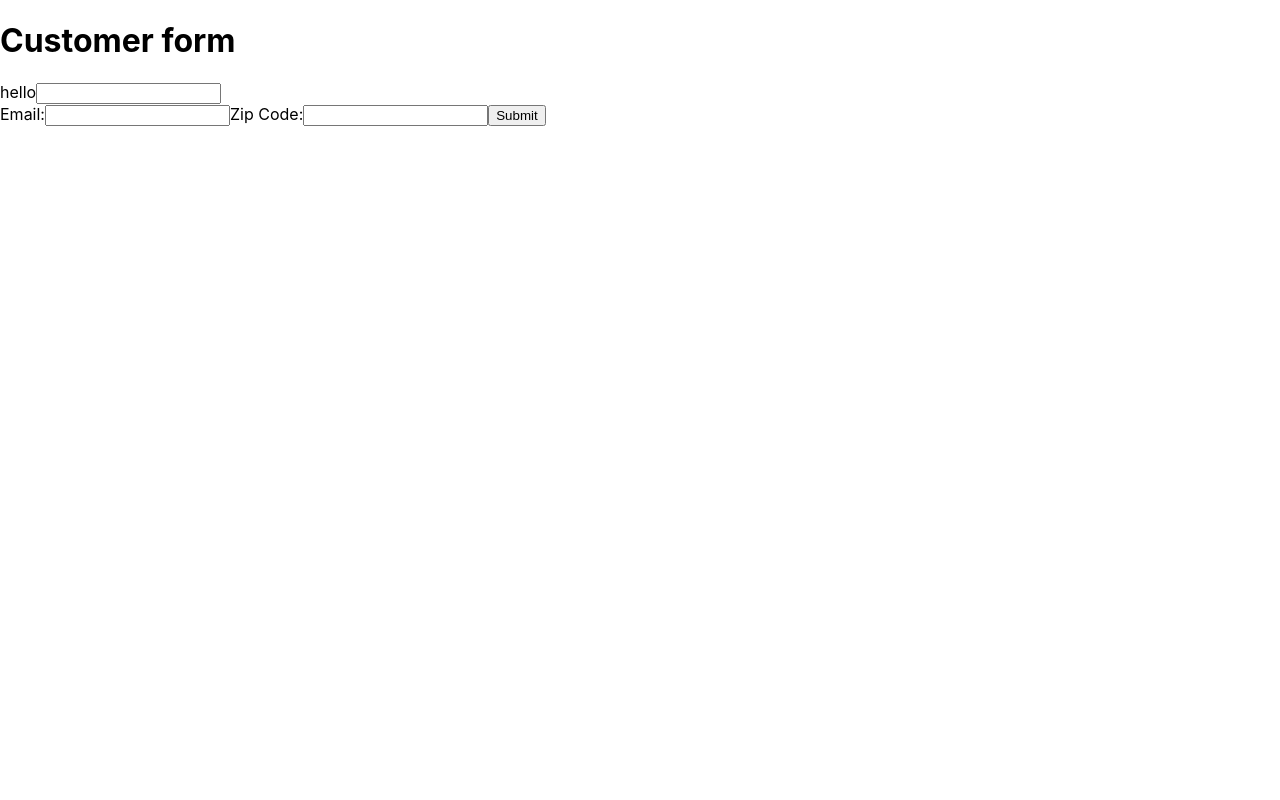
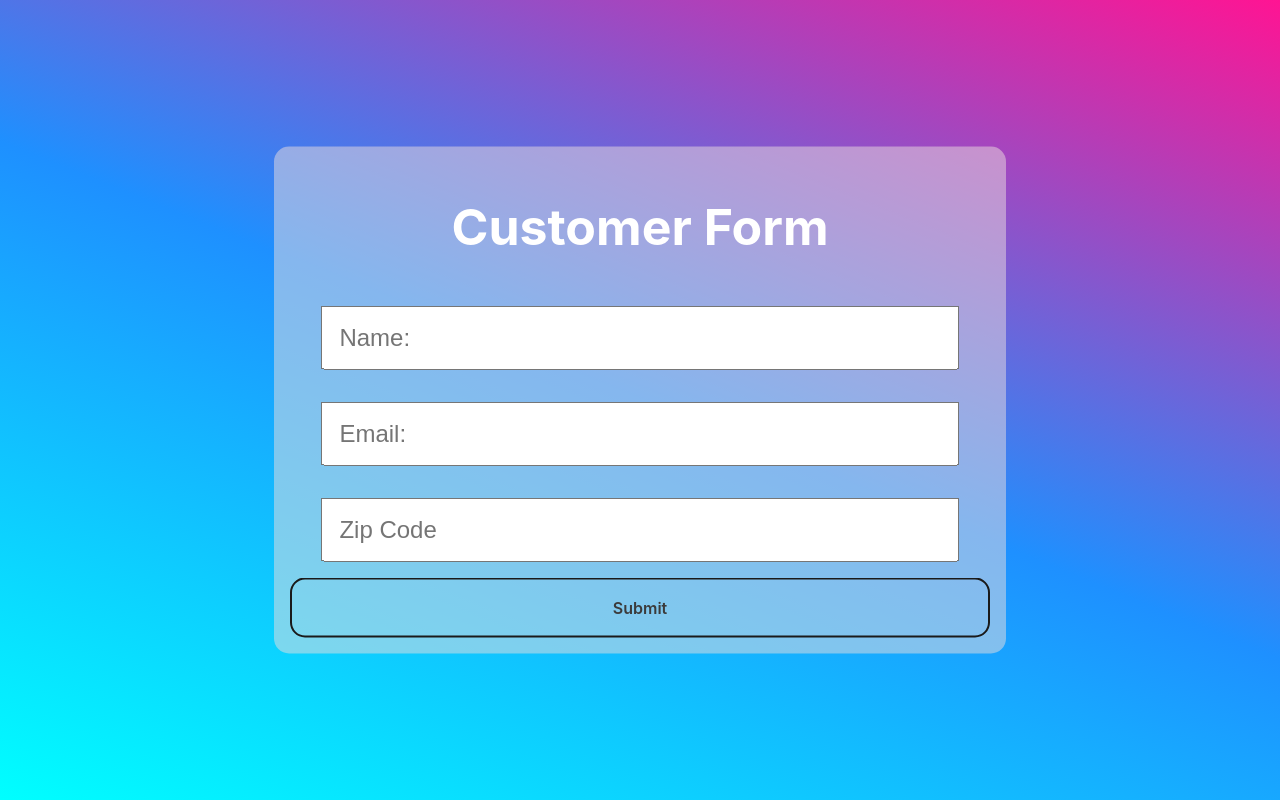
Before and after one commit to justwillj/Customer-form-exercise-v1, a React (Create React App) app: page / in a window 1280 px wide. Built offline with nearby package versions, Linux system fonts and the light colour scheme.

Commit message:
Added css styling to the page

```diff
--- a/src/components/app/App.css
+++ b/src/components/app/App.css
@@ -1,3 +1,75 @@
-p{
+html {
+  background: rgb(255, 255, 255)
+    linear-gradient(22deg, aqua, dodgerblue, deeppink) fixed;
+}
+
+p {
   color: red;
 }
+h1 {
+  font-size: 50px;
+  color: white;
+}
+
+form {
+  width: 700px;
+}
+
+.main {
+  text-align: center;
+  position: absolute;
+  top: 50%;
+  left: 50%;
+  margin-right: -50%;
+  transform: translate(-50%, -50%);
+  display: flex;
+  flex-direction: column;
+  background: rgba(235, 222, 222, 0.5);
+  border-radius: 15px;
+}
+
+/* CSS */
+.button-28 {
+  appearance: none;
+  background-color: transparent;
+  border: 2px solid #1a1a1a;
+  border-radius: 15px;
+  box-sizing: border-box;
+  color: #3b3b3b;
+  cursor: pointer;
+  display: inline-block;
+  font-family: Roobert, -apple-system, BlinkMacSystemFont, "Segoe UI", Helvetica,
+    Arial, sans-serif, "Apple Color Emoji", "Segoe UI Emoji", "Segoe UI Symbol";
+  font-size: 16px;
+  font-weight: 600;
+  line-height: normal;
+  margin: 0;
+  min-height: 60px;
+  min-width: 0;
+  outline: none;
+  padding: 16px 24px;
+  text-align: center;
+  text-decoration: none;
+  transition: all 300ms cubic-bezier(0.23, 1, 0.32, 1);
+  user-select: none;
+  -webkit-user-select: none;
+  touch-action: manipulation;
+  width: 100%;
+  will-change: transform;
+}
+
+.button-28:disabled {
+  pointer-events: none;
+}
+
+.button-28:hover {
+  color: #fff;
+  background-color: #1a1a1a;
+  box-shadow: rgba(0, 0, 0, 0.25) 0 8px 15px;
+  transform: translateY(-2px);
+}
+
+.button-28:active {
+  box-shadow: none;
+  transform: translateY(0);
+}
--- a/src/components/app/App.js
+++ b/src/components/app/App.js
@@ -13,7 +13,7 @@ const App = () => {
   const validEmail = /^[\w-\.]+@([\w-]+\.)+[\w-]{2,4}$/g;
 
   //Toggles the errors
-  const [nameError, setNameError] = useState(true);
+  const [nameError, setNameError] = useState(false);
   const [emailError, setEmailError] = useState(false);
   const [zipCodeError, setZipCodeError] = useState(false);
 
@@ -50,25 +50,34 @@ const App = () => {
   };
 
   return (
-    <div>
-      <h1>Customer form </h1>
+    <div className="main">
+      <h1>Customer Form </h1>
+      <form onSubmit={formCheck} noValidate>
+        {nameError ? <p>Must be 3 characters</p> : null}
+        <Input
+          type="text"
+          value={name}
+          onChange={inputOnChangeName}
+          placeholder="Name:"
+        />
 
-      <form onSubmit={formCheck} noValidate>
-        <Input type="text" label="hello" />
+        {emailError ? <p>Must be a valid email</p> : null}
+        <Input
+          type="email"
+          value={email}
+          onChange={inputOnChangeEmail}
+          placeholder="Email:"
+        />
 
-        <label>Email:</label>
-        {emailError ? <p>Must be a valid email</p> : null}
-        <input type="email" value={email} onChange={inputOnChangeEmail}></input>
-
-        <label>Zip Code:</label>
         {zipCodeError ? <p>Must be a valid zip code</p> : null}
-        <input
+        <Input
           type="number"
           value={zipCode}
           onChange={inputOnChangeZipCode}
-        ></input>
+          placeholder="Zip Code"
+        />
 
-        <input type="submit"></input>
+        <input className="button-28" type="submit"></input>
       </form>
     </div>
   );
--- a/src/components/errorMessage/ErrorMessage.css
+++ b/src/components/errorMessage/ErrorMessage.css
@@ -1,3 +1,3 @@
-p{
-    color: red;
+p {
+  color: red;
 }
--- a/src/components/errorMessage/ErrorMessage.js
+++ b/src/components/errorMessage/ErrorMessage.js
@@ -1,5 +1,5 @@
 import React from "react";
-const ErrorMessage = ({ label }) => {
-  <label htmlFor={label}>{label}</label>;
+const ErrorMessage = () => {
+  <p>dfsfsdafasdfsf</p>;
 };
 export default ErrorMessage;
--- a/src/components/input/Input.css
+++ b/src/components/input/Input.css
@@ -0,0 +1,16 @@
+input {
+  padding: 1rem 1rem 1rem 1rem;
+  width: 90%;
+}
+input[type="text"] {
+  font-size: 24px;
+}
+input[type="email"] {
+  font-size: 24px;
+}
+input[type="number"] {
+  font-size: 24px;
+}
+div {
+  padding: 1rem;
+}
--- a/src/components/input/Input.js
+++ b/src/components/input/Input.js
@@ -1,5 +1,6 @@
 import React from "react";
-const Input = ({ label, type, value, onChange }) => (
+import "./Input.css";
+const Input = ({ label, type, value, onChange, placeholder }) => (
   <div>
     <label htmlFor={label}>{label}</label>
     <input
@@ -8,6 +9,7 @@ const Input = ({ label, type, value, onChange }) => (
       name={label}
       value={value}
       onChange={onChange}
+      placeholder={placeholder}
     />
   </div>
 );
```
